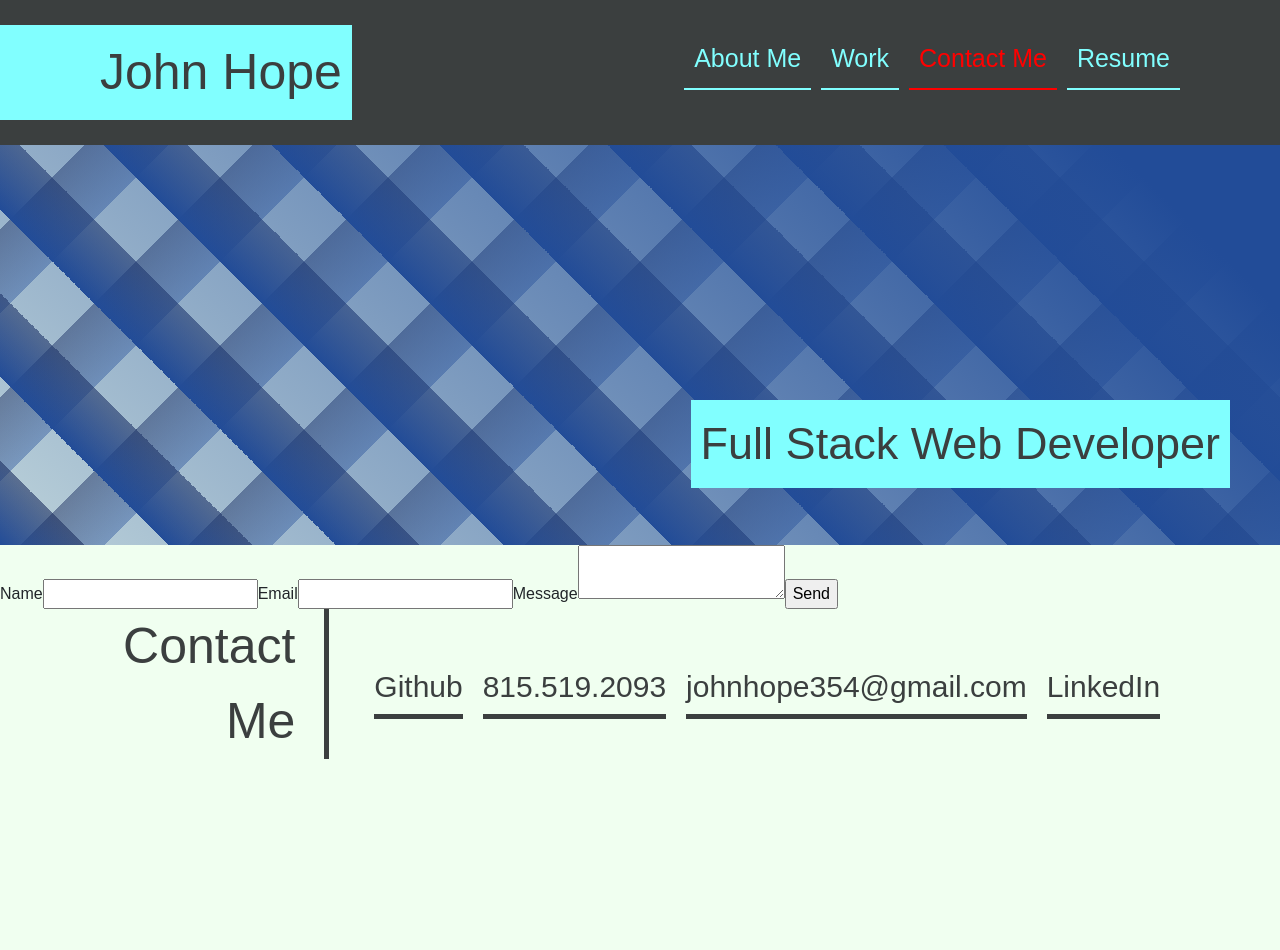
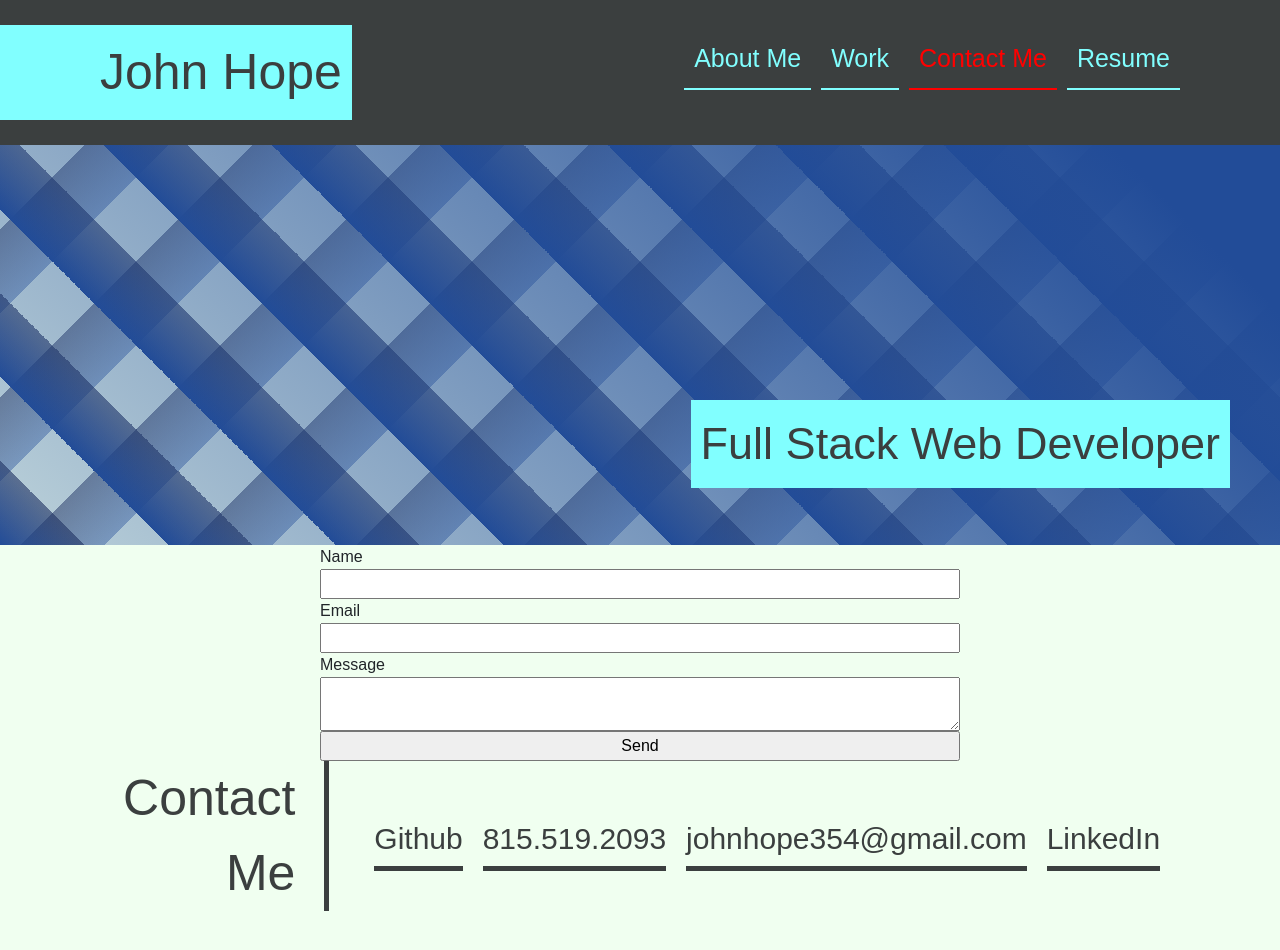
Before and after one commit to hope1407/React_Portfolio, a React (Create React App) app: page /contact in a window 1280 px wide. Shown: the top 950 px of the page. Before the commit the page ends 805 px from the top, so only its background shows below. Built offline with nearby package versions, Linux system fonts and the light colour scheme; the HTML template or start-up script is replaced by a standard one.

Commit message:
updates to email form style

```diff
--- a/src/App.css
+++ b/src/App.css
@@ -420,6 +420,10 @@ header p {
 }
 
 .emailform{
-  display: block;
+  display: flex;
+  justify-content: center;
+  flex-direction: column;
+  width: 50%;
+  margin-left: 25%;
 
 }
```
